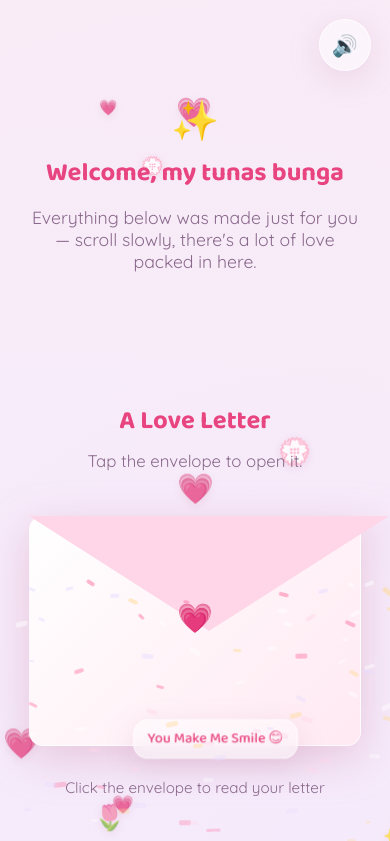
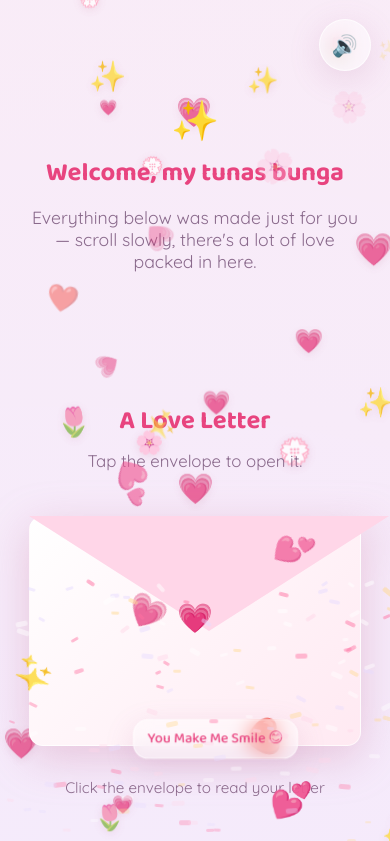
Before and after one commit to aditbutuhtidur/lovethaticarry, a plain HTML site: page index.html in a window 390 px wide. Both pictures are taken after a click on the button "Open My Surprise 💌". Shown: the top 841 px of the page. Drawn offline with Linux system fonts and the light colour scheme.

Commit message:
Add files via upload

```diff
--- a/index.html
+++ b/index.html
@@ -57,11 +57,16 @@ h1,h2,h3{font-family:'Baloo 2', cursive;}
 
 /* ============ CURSOR SPARKLE ============ */
 .sparkle{
-  position:fixed; width:8px; height:8px; pointer-events:none; z-index:9999;
-  background:radial-gradient(circle, #fff 0%, var(--gold) 40%, transparent 70%);
-  border-radius:50%;
-  animation:sparkle-fade 0.9s ease-out forwards;
+  position: fixed;
+  width: 14px;
+  height: 14px;
+  pointer-events: none;
+  z-index: 9999;
+  background: radial-gradient(circle, #fff 0%, var(--gold) 40%, transparent 70%);
+  border-radius: 50%;
+  animation: sparkle-fade 1.2s ease-out forwards;
 }
+
 @keyframes sparkle-fade{
   0%{opacity:1; transform:scale(1) translateY(0);}
   100%{opacity:0; transform:scale(0.2) translateY(-24px);}
@@ -623,6 +628,30 @@ footer{
 /* =========================================================
    CUSTOMIZABLE DATA — edit these arrays/strings freely
    ========================================================= */
+setInterval(() => {
+    const heart = document.createElement("div");
+
+    heart.innerHTML = ["💗","💕","❤️","🌸","✨"][Math.floor(Math.random()*5)];
+
+    heart.style.position = "fixed";
+    heart.style.left = Math.random() * 100 + "vw";
+    heart.style.bottom = "-30px";
+    heart.style.fontSize = (18 + Math.random()*18) + "px";
+    heart.style.pointerEvents = "none";
+    heart.style.zIndex = "20";
+    heart.style.transition = "transform 8s linear, opacity 8s linear";
+
+    document.body.appendChild(heart);
+
+    requestAnimationFrame(() => {
+        heart.style.transform =
+            `translate(${(Math.random()-0.5)*100}px,-120vh) rotate(${Math.random()*720}deg)`;
+        heart.style.opacity = "0";
+    });
+
+    setTimeout(() => heart.remove(), 8000);
+}, 500);
+
 const CONFIG = {
   welcomeName: "Welcome, my tunas bunga", // shown right after the surprise opens
   loveLetter:
@@ -653,7 +682,7 @@ gallery: [
     caption: "Bakery Day"
   },
   {
-    image: "images/Gramedia DAy.jpeg",
+    image: "images/Gramedia Day.jpeg",
     caption: "That Gramedia Date"
   },
   {
@@ -665,7 +694,7 @@ gallery: [
     caption: "Pool Day"
   },
   {
-    image: "images/photobooth.jpeg",
+    image: "images/Photobooth.jpeg",
     caption: "First Photobooth Photo"
   },
 ],
@@ -718,7 +747,7 @@ gallery: [
   ],
 
   // COUNTDOWN START DATE — set this to the date you started dating (YYYY, MM(0-indexed), DD)
-  startDate: new Date(2026, 1, 3),
+  startDate: new Date(2026, 1, 2),
 };
 
 /* =========================================================
@@ -727,7 +756,7 @@ gallery: [
 (function initPetals(){
   const layer = document.getElementById('petal-layer');
   const icons = ['🌸','💮','🌷','✨','💗'];
-  const count = window.innerWidth < 640 ? 14 : 26;
+  const count = window.innerWidth < 640 ? 30 : 45;
   for(let i=0;i<count;i++){
     const el = document.createElement('div');
     el.className = 'petal';
@@ -805,7 +834,7 @@ const musicToggle = document.getElementById('music-toggle');
 let musicStarted = false;
 
 document.getElementById('open-surprise-btn').addEventListener('click', ()=>{
-  launchConfetti(110);
+  launchConfetti(window.innerWidth < 640 ? 180 : 110);
   landing.classList.add('hide');
 
   // try to start music (REPLACE MUSIC: audio src is empty by default)
```
